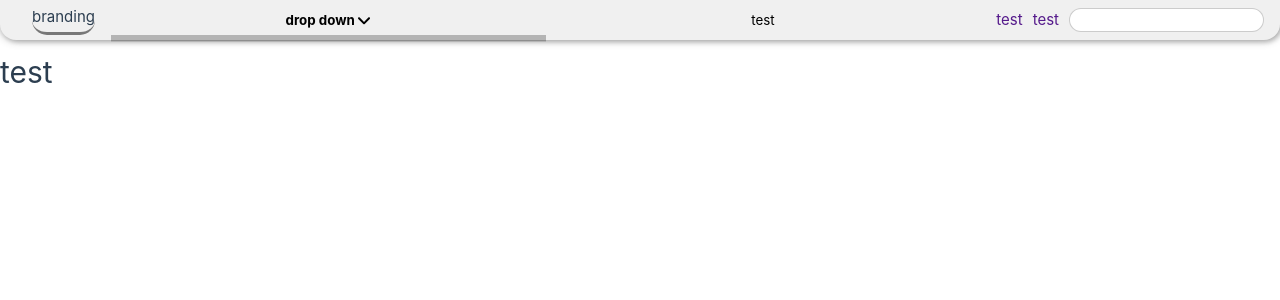
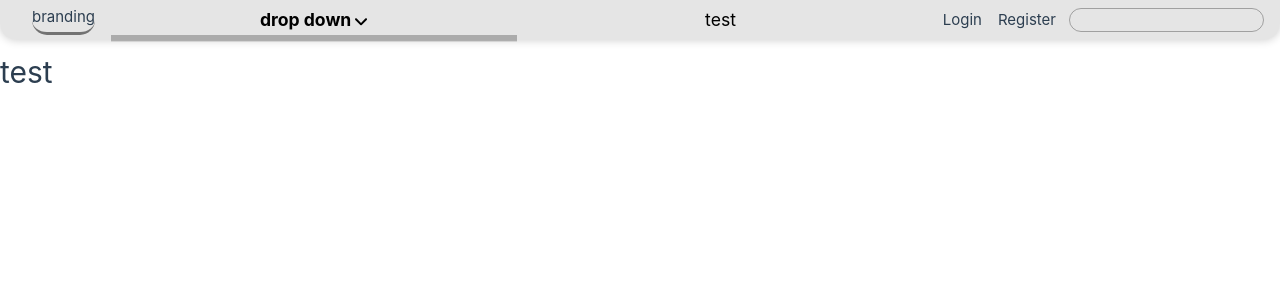
Before and after one commit to HHHMHA/trello-clone, a Vue app: page / in a window 1280 px wide. Shown: the top 300 px of the page. Built offline with nearby package versions, Linux system fonts and the light colour scheme.

Commit message:
feat(navbar): enhance styles (#1)

```diff
--- a/src/assets/core-nav.css
+++ b/src/assets/core-nav.css
@@ -1,12 +1,14 @@
 .core-nav {
-    background: #f0f0f0;
+    background: rgba(0, 0, 0, 0.1);
+    backdrop-filter: blur(2px);
     display: flex;
     margin: 0 auto;
     padding: 0.3rem 1rem;
     position: fixed;
     width: 100%;
-    box-shadow: 2px 2px 5px rgba(0, 0, 0, 0.2), 0 0 10px rgba(0, 0, 0, 0.3);
+    box-shadow: 0 0 10px rgba(0, 0, 0, 0.2);
     border-radius: 0 0 1rem 1rem;
+    z-index: 100;
 }
 
 .core-nav__branding {
@@ -32,11 +34,28 @@
 }
 
 .core-nav__trail a {
+    padding: 3px;
     text-decoration: none;
+    color: var(--color-text);
+    transition: all 0.3s ease;
+}
+
+.core-nav__trail a:hover {
+    background: rgba(0, 0, 0, 0.1);
+    border-radius: 0.5rem;
+}
+
+.core-nav__trail a:active {
+    transform: translateY(2px);
+    box-shadow: 0 2px 4px rgba(0, 0, 0, 0.2);
 }
 
 .core-nav__trail input {
     height: 80%;
+    background: transparent;
+    border: solid rgba(0, 0, 0, 0.3) 1px;
+    outline: none;
+    color: var(--color-text);
 }
 
 .main-contents {
@@ -52,7 +71,8 @@
     /*border-right: 0.2px solid rgba(0, 0, 0, 0.2);*/
     /*box-shadow: 4px 4px 10px rgba(0, 0, 0, 0.2);*/
     transition: all 0.3s ease;
-    padding: 0 0.5rem
+    padding: 0 0.5rem;
+    font-size: 1.1rem;
 }
 
 .core-nav__button:active, .core-nav__button.active {
@@ -79,6 +99,8 @@
     transition: all 1s ease;
     transform: scale(1, 0) translateY(-50%);
     transform-origin: top;
+    box-shadow: 0 0 10px rgba(0, 0, 0, 0.2);
+    border-radius: 0 0 1rem 1rem;
 }
 
 .nav-menu.active {
@@ -89,8 +111,10 @@
     display: flex;
     justify-content: space-around;
     align-items: center;
+    padding: 0.5rem 1rem;
 }
 
 .nav-menu__links a {
     text-decoration: none;
+    color: var(--color-text);
 }
--- a/src/core/layouts/CoreHeader.vue
+++ b/src/core/layouts/CoreHeader.vue
@@ -13,8 +13,8 @@
             <button class="core-nav__button">test</button>
         </div>
         <div class="core-nav__trail">
-            <a href="">test</a>
-            <a href="">test</a>
+            <a href="">Login</a>
+            <a href="">Register</a>
             <input type="search" name="" id="">
         </div>
     </nav>
```
